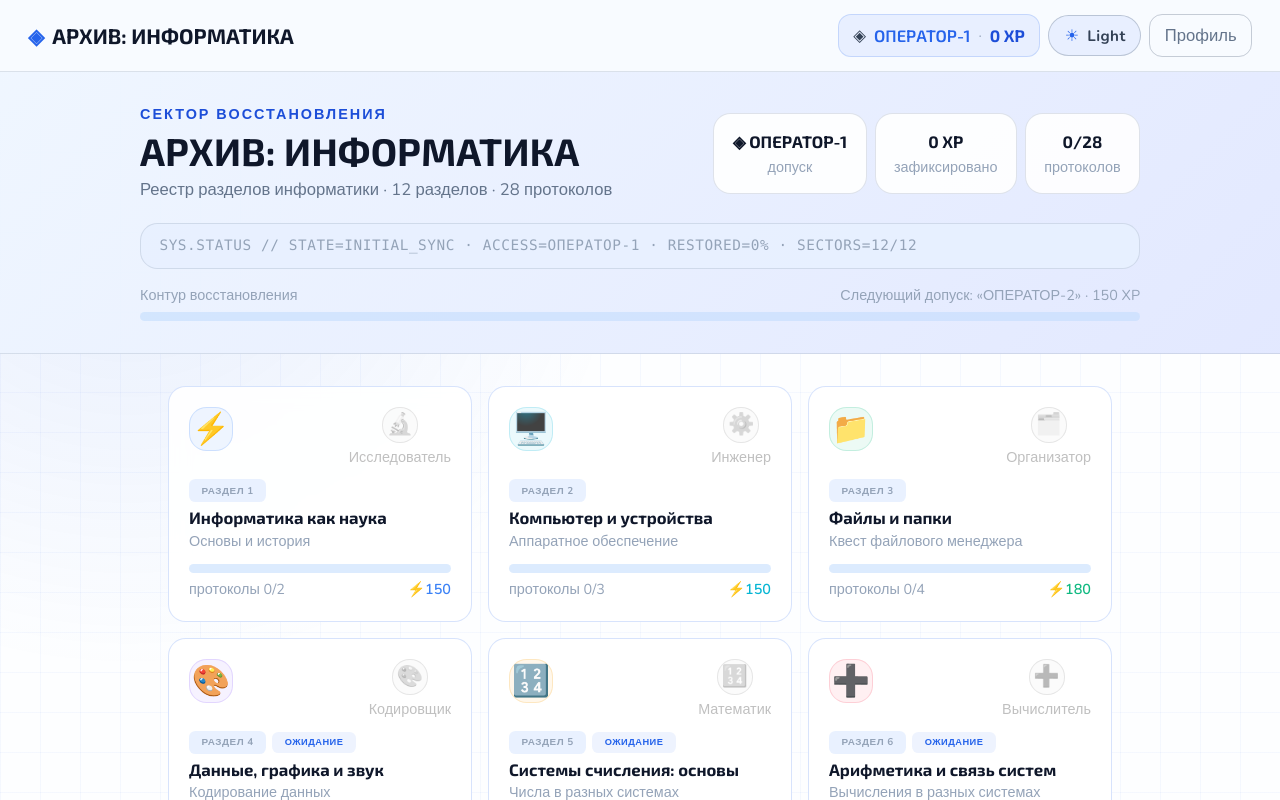
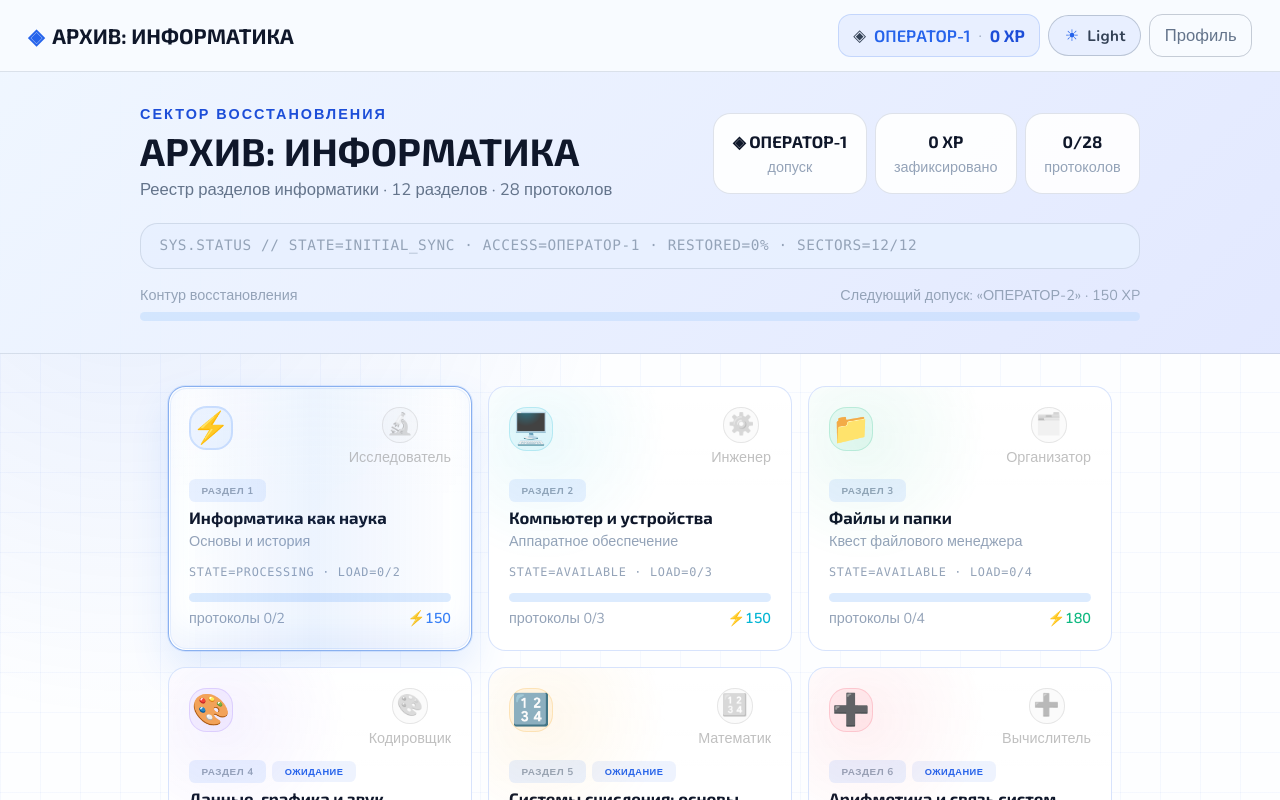
Before and after one commit to eskandr5/missiya-informatika, a React (Vite) app: page / in a window 1280 px wide. Both pictures are taken after a click on the button "Инициализировать доступ →". Shown: the top 800 px of the page. Built offline with nearby package versions, Linux system fonts and the light colour scheme.

Commit message:
Add archive dashboard state atmosphere

```diff
--- a/src/screens/DashboardScreen.tsx
+++ b/src/screens/DashboardScreen.tsx
@@ -1,3 +1,4 @@
+import type { CSSProperties } from 'react';
 import { MODULES } from '../data/modules';
 import { getRank, getNextRank } from '../data/ranks';
 import { ARCHIVE_COPY } from '../data/archiveTerminology';
@@ -21,6 +22,11 @@ export default function DashboardScreen({ progress, onSelectModule }: Props) {
   const totalM    = MODULES.reduce((s, m) => s + m.missions.length, 0);
   const doneM     = progress.completedMissions.length;
   const unlockedModules = MODULES.filter(mod => isModuleUnlocked(mod, progress.completedMissions, MODULES)).length;
+  const activeModule = MODULES.find((mod) => {
+    const unlocked = isModuleUnlocked(mod, progress.completedMissions, MODULES);
+    const done = mod.missions.filter(m => progress.completedMissions.includes(m.id)).length;
+    return unlocked && done < mod.missions.length;
+  }) ?? null;
   const restoredPct = Math.round((doneM / totalM) * 100);
   const systemState = doneM === 0
     ? 'INITIAL_SYNC'
@@ -95,21 +101,30 @@ export default function DashboardScreen({ progress, onSelectModule }: Props) {
             const modComplete = done === mod.missions.length;
             const badgeEarned = progress.badges.includes(mod.badge.id);
             const hasImpl     = mod.missions.some(m => m.implemented);
+            const isActive    = activeModule?.id === mod.id;
+            const stateLabel  = modComplete
+              ? 'RESTORED'
+              : isActive
+              ? 'PROCESSING'
+              : unlocked
+              ? 'AVAILABLE'
+              : 'DEGRADED';
             return (
               <div
                 key={mod.id}
                 onClick={() => unlocked && onSelectModule(mod)}
-                className={`card fu ${DL[idx] ?? ''} ${unlocked ? 'lift' : ''}`}
+                className={`card dashboard-module-card fu ${DL[idx] ?? ''} ${unlocked ? 'lift' : ''} ${!unlocked ? 'is-locked' : ''} ${modComplete ? 'is-restored' : ''} ${isActive ? 'is-active' : ''}`}
                 style={{
+                  '--module-accent': mod.accent,
                   opacity: unlocked ? 1 : 0.45,
                   padding: '1.25rem',
                   border: `1px solid ${modComplete ? 'var(--success-color)' : unlocked ? 'var(--border-accent-soft)' : 'var(--border-strong)'}`,
                   pointerEvents: unlocked ? 'auto' : 'none',
-                }}
+                } as CSSProperties}
               >
                 <div className="flex items-start justify-between gap-2 mb-3">
                   <div
-                    className="w-11 h-11 rounded-xl flex items-center justify-center text-2xl"
+                    className="dashboard-module-card__icon w-11 h-11 rounded-xl flex items-center justify-center text-2xl"
                     style={{
                       background: unlocked ? `${mod.accent}14` : 'var(--surface-contrast)',
                       border: `1px solid ${unlocked ? mod.accent + '30' : 'var(--border-strong)'}`,
@@ -132,6 +147,9 @@ export default function DashboardScreen({ progress, onSelectModule }: Props) {
                 </div>
                 <h3 className="hf text-white font-bold text-sm leading-snug mb-0.5">{mod.title}</h3>
                 <p className="text-slate-600 text-xs mb-3">{mod.subtitle}</p>
+                <p className="dashboard-module-card__state mb-3">
+                  STATE={stateLabel} · LOAD={done}/{mod.missions.length}
+                </p>
                 <div className="mb-1.5">
                   <ProgressBar value={done} max={mod.missions.length} color={mod.accent} />
                 </div>
--- a/src/styles/global.css
+++ b/src/styles/global.css
@@ -167,6 +167,20 @@ svg {
 @keyframes glowP {
   0%, 100% { box-shadow: 0 0 22px rgba(37, 99, 235, .25); }
   50% { box-shadow: 0 0 42px rgba(37, 99, 235, .45); }
+}
+
+@keyframes archiveProcessPulse {
+  0%, 100% {
+    box-shadow:
+      inset 0 0 0 1px color-mix(in srgb, var(--module-accent, var(--accent)) 18%, transparent),
+      0 0 0 0 color-mix(in srgb, var(--module-accent, var(--accent)) 0%, transparent);
+  }
+
+  50% {
+    box-shadow:
+      inset 0 0 0 1px color-mix(in srgb, var(--module-accent, var(--accent)) 26%, transparent),
+      0 0 0 7px color-mix(in srgb, var(--module-accent, var(--accent)) 0%, transparent);
+  }
 }
 
 @keyframes audioPulse {
@@ -565,6 +579,138 @@ svg {
 
 .dashboard-screen__summary { flex-wrap: wrap; }
 
+.dashboard-module-card {
+  position: relative;
+  isolation: isolate;
+  box-shadow: inset 0 1px 0 rgba(255, 255, 255, .04);
+}
+
+.dashboard-module-card::before,
+.dashboard-module-card::after {
+  content: '';
+  position: absolute;
+  inset: 0;
+  border-radius: inherit;
+  pointer-events: none;
+  transition: opacity .24s ease, transform .24s ease, box-shadow .24s ease;
+}
+
+.dashboard-module-card::before {
+  background:
+    linear-gradient(180deg, rgba(255, 255, 255, .03), transparent 46%),
+    radial-gradient(circle at 18% 20%, color-mix(in srgb, var(--module-accent, var(--accent)) 13%, transparent), transparent 38%);
+  opacity: .55;
+}
+
+.dashboard-module-card::after {
+  inset: 1px;
+  border-radius: calc(1.1rem - 1px);
+  box-shadow: inset 0 0 0 1px rgba(255, 255, 255, .025);
+  opacity: .55;
+}
+
+.dashboard-module-card__icon {
+  position: relative;
+  z-index: 1;
+  transition: transform .24s ease, box-shadow .24s ease, border-color .24s ease, background-color .24s ease;
+}
+
+.dashboard-module-card__state {
+  color: var(--text-dim);
+  font-size: .74rem;
+  line-height: 1.45;
+  font-family: ui-monospace, SFMono-Regular, Menlo, Monaco, Consolas, "Liberation Mono", "Courier New", monospace;
+  letter-spacing: .06em;
+}
+
+.dashboard-module-card.is-locked {
+  background:
+    linear-gradient(180deg, rgba(15, 23, 42, .03), rgba(15, 23, 42, .01)),
+    var(--surface-card);
+  border-color: rgba(100, 116, 139, .28) !important;
+  box-shadow: inset 0 0 0 1px rgba(148, 163, 184, .04);
+}
+
+.dashboard-module-card.is-locked::before {
+  background:
+    linear-gradient(140deg, rgba(148, 163, 184, .08), transparent 45%),
+    repeating-linear-gradient(
+      0deg,
+      rgba(148, 163, 184, .06) 0 1px,
+      transparent 1px 6px
+    ),
+    repeating-linear-gradient(
+      90deg,
+      rgba(100, 116, 139, .05) 0 1px,
+      transparent 1px 7px
+    );
+  opacity: .8;
+  mix-blend-mode: multiply;
+}
+
+.dashboard-module-card.is-locked::after {
+  box-shadow:
+    inset 0 0 0 1px rgba(100, 116, 139, .1),
+    inset 0 -20px 36px rgba(15, 23, 42, .08);
+  opacity: .95;
+}
+
+.dashboard-module-card.is-locked .dashboard-module-card__icon {
+  filter: grayscale(1) saturate(.7);
+}
+
+.dashboard-module-card.is-restored {
+  border-color: color-mix(in srgb, var(--success-color) 58%, var(--border-color)) !important;
+  box-shadow:
+    0 0 0 1px color-mix(in srgb, var(--success-color) 10%, transparent),
+    0 14px 34px rgba(22, 163, 74, .08);
+}
+
+.dashboard-module-card.is-restored::before {
+  background:
+    linear-gradient(180deg, rgba(255, 255, 255, .045), transparent 42%),
+    radial-gradient(circle at 82% 14%, rgba(34, 197, 94, .12), transparent 34%);
+  opacity: .85;
+}
+
+.dashboard-module-card.is-restored::after {
+  box-shadow:
+    inset 0 0 0 1px rgba(34, 197, 94, .09),
+    inset 0 -18px 34px rgba(34, 197, 94, .03);
+  opacity: .9;
+}
+
+.dashboard-module-card.is-restored .dashboard-module-card__icon {
+  box-shadow: 0 0 22px rgba(34, 197, 94, .12);
+}
+
+.dashboard-module-card.is-active {
+  border-color: color-mix(in srgb, var(--module-accent, var(--accent)) 52%, var(--border-color)) !important;
+  box-shadow:
+    0 0 0 1px color-mix(in srgb, var(--module-accent, var(--accent)) 14%, transparent),
+    0 18px 38px color-mix(in srgb, var(--module-accent, var(--accent)) 14%, transparent);
+}
+
+.dashboard-module-card.is-active::before {
+  background:
+    linear-gradient(180deg, rgba(255, 255, 255, .05), transparent 42%),
+    linear-gradient(90deg, transparent 0%, color-mix(in srgb, var(--module-accent, var(--accent)) 10%, transparent) 48%, transparent 100%);
+  opacity: .92;
+}
+
+.dashboard-module-card.is-active::after {
+  box-shadow:
+    inset 0 0 0 1px color-mix(in srgb, var(--module-accent, var(--accent)) 12%, transparent),
+    inset 0 -16px 28px color-mix(in srgb, var(--module-accent, var(--accent)) 8%, transparent);
+  opacity: .9;
+}
+
+.dashboard-module-card.is-active .dashboard-module-card__icon {
+  transform: translateY(-1px);
+  box-shadow: 0 0 24px color-mix(in srgb, var(--module-accent, var(--accent)) 20%, transparent);
+  animation: archiveProcessPulse 2.6s ease-in-out infinite;
+}
+
 .dashboard-strip,
 .module-header,
 .mission-header {
```
